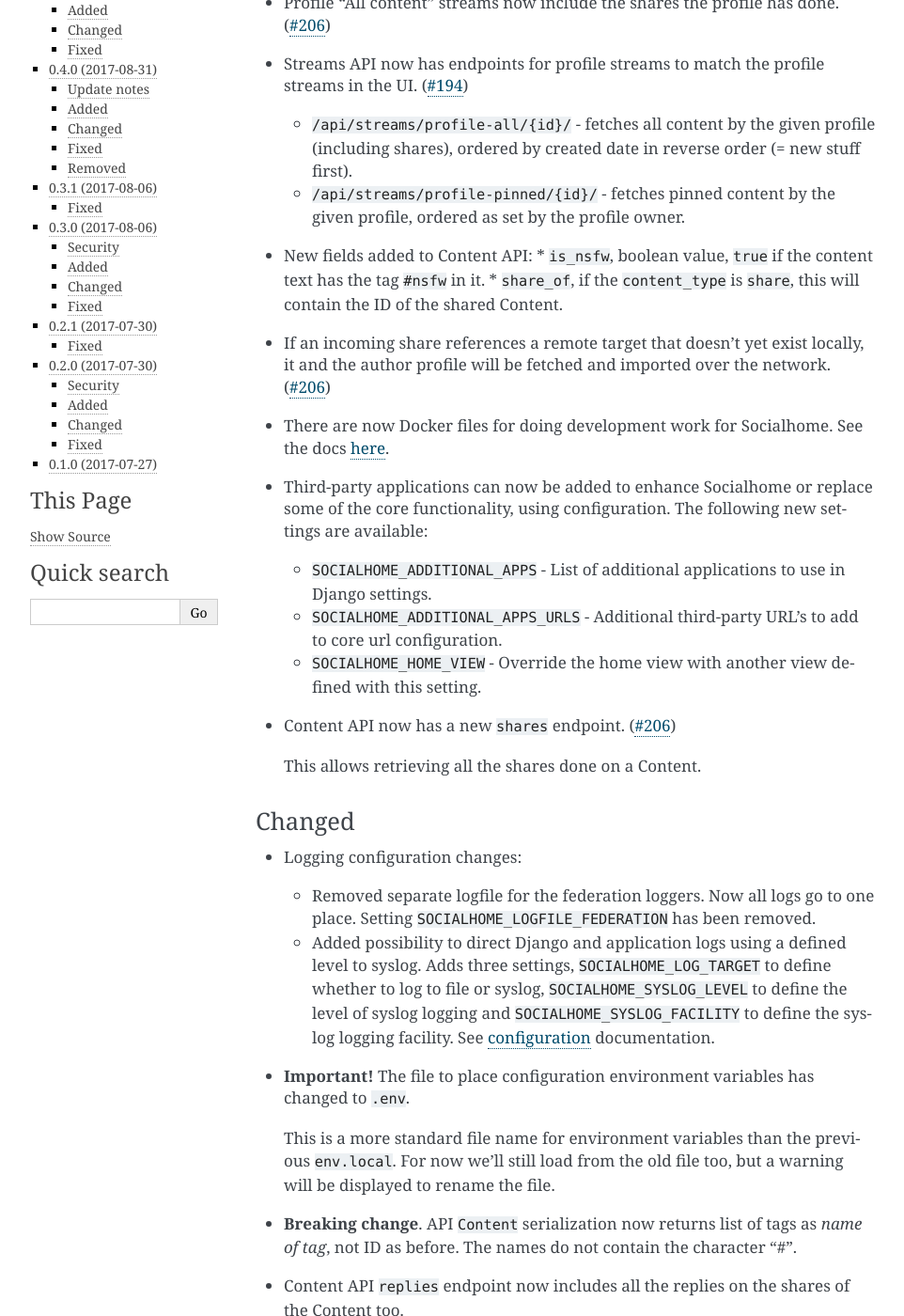
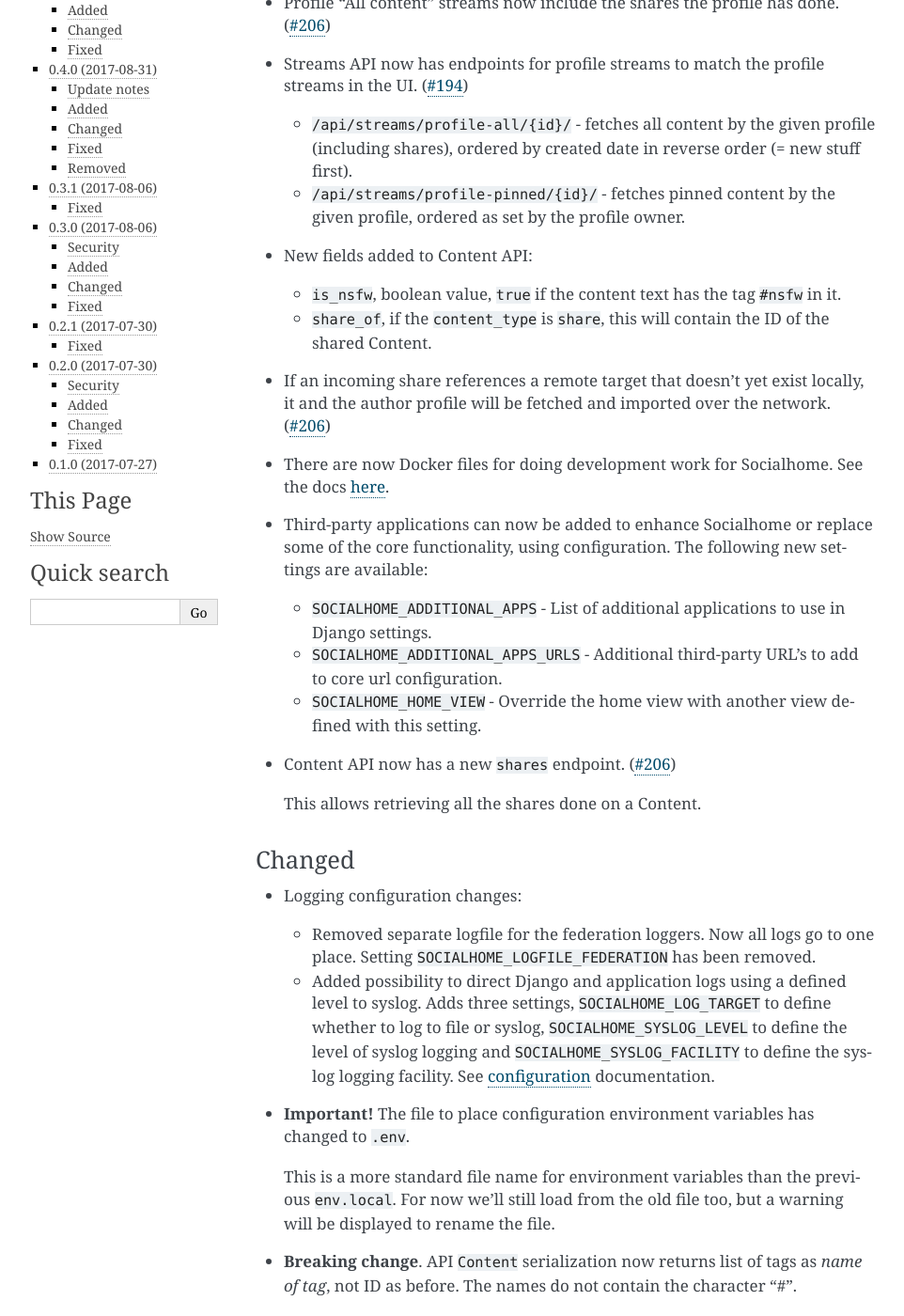
Before and after one commit to jaywink/socialhome, a Sphinx documentation site: the page built from docs/changelog.rst, in a window 1280 px wide and 1400 px high, scrolled down 241 px. Shown: the whole window at 94% size, without its empty margins (148-1110 px from the left). Built offline with Sphinx 7.4.7, drawn with Linux system fonts in a browser that asks for light colours.

```diff
--- a/docs/changelog.rst
+++ b/docs/changelog.rst
@@ -16,6 +16,7 @@ Added
   * ``/api/streams/profile-pinned/{id}/`` - fetches pinned content by the given profile, ordered as set by the profile owner.
 
 * New fields added to Content API:
+
   * ``is_nsfw``, boolean value, ``true`` if the content text has the tag ``#nsfw`` in it.
   * ``share_of``, if the ``content_type`` is ``share``, this will contain the ID of the shared Content.
 
@@ -53,7 +54,7 @@ Changed
 
   This makes edits federate more reliably to some remote platforms that support edits.
 
-* Stream grid item reply icon changed from "envelope" to "comments". (`#339 <https://github.com/jaywink/socialhome/issues/339>`_
+* Stream grid item reply icon changed from "envelope" to "comments". (`#339 <https://github.com/jaywink/socialhome/issues/339>`_)
 
 Fixed
 .....
@@ -71,7 +72,7 @@ Fixed
 
   With a change in the federation layer, Diaspora protocol shares are now public by default.
 
-* Fixed Streams API content `user_is_author` value always having `false` value.
+* Fixed Streams API content ``user_is_author`` value always having ``false`` value.
 
 0.5.0 (2017-10-01)
 ------------------
```
